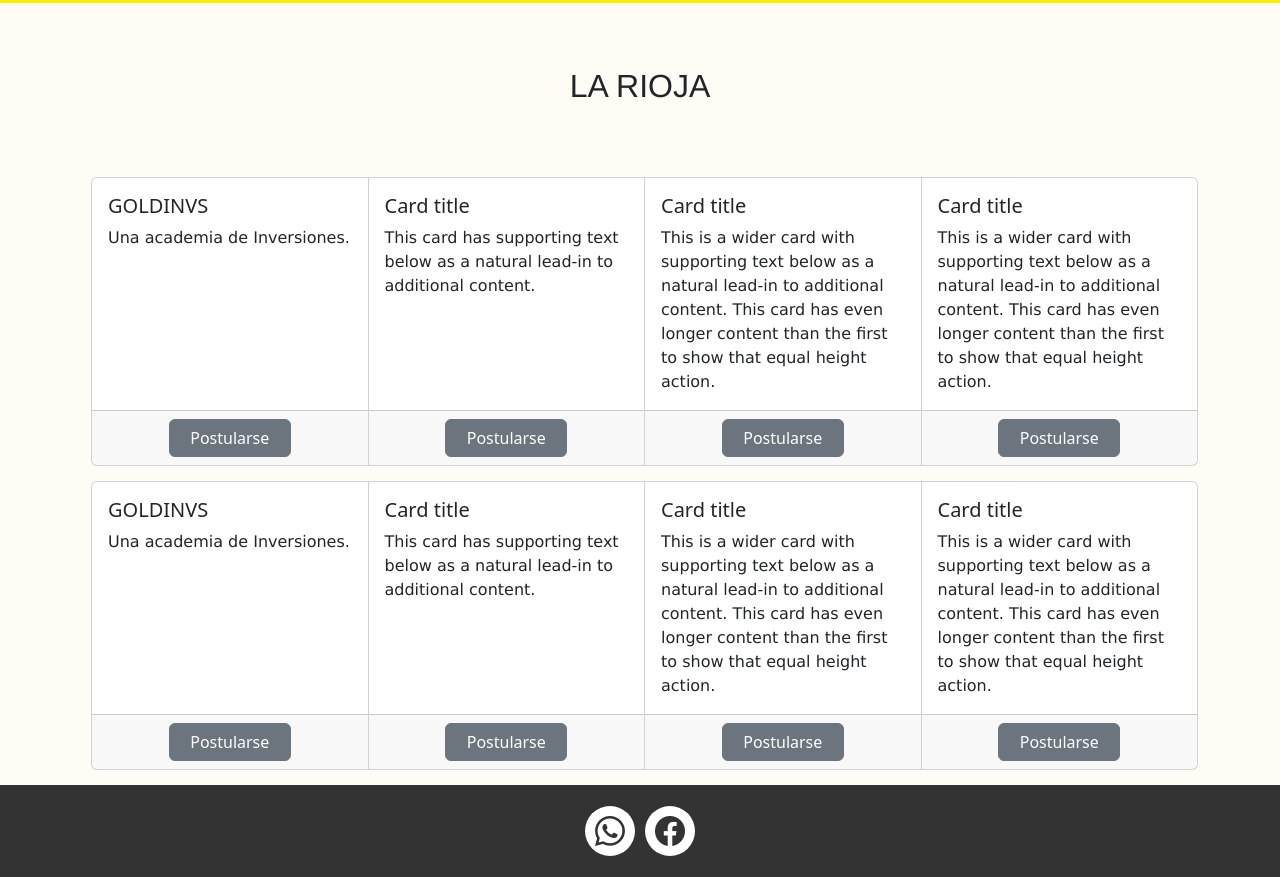
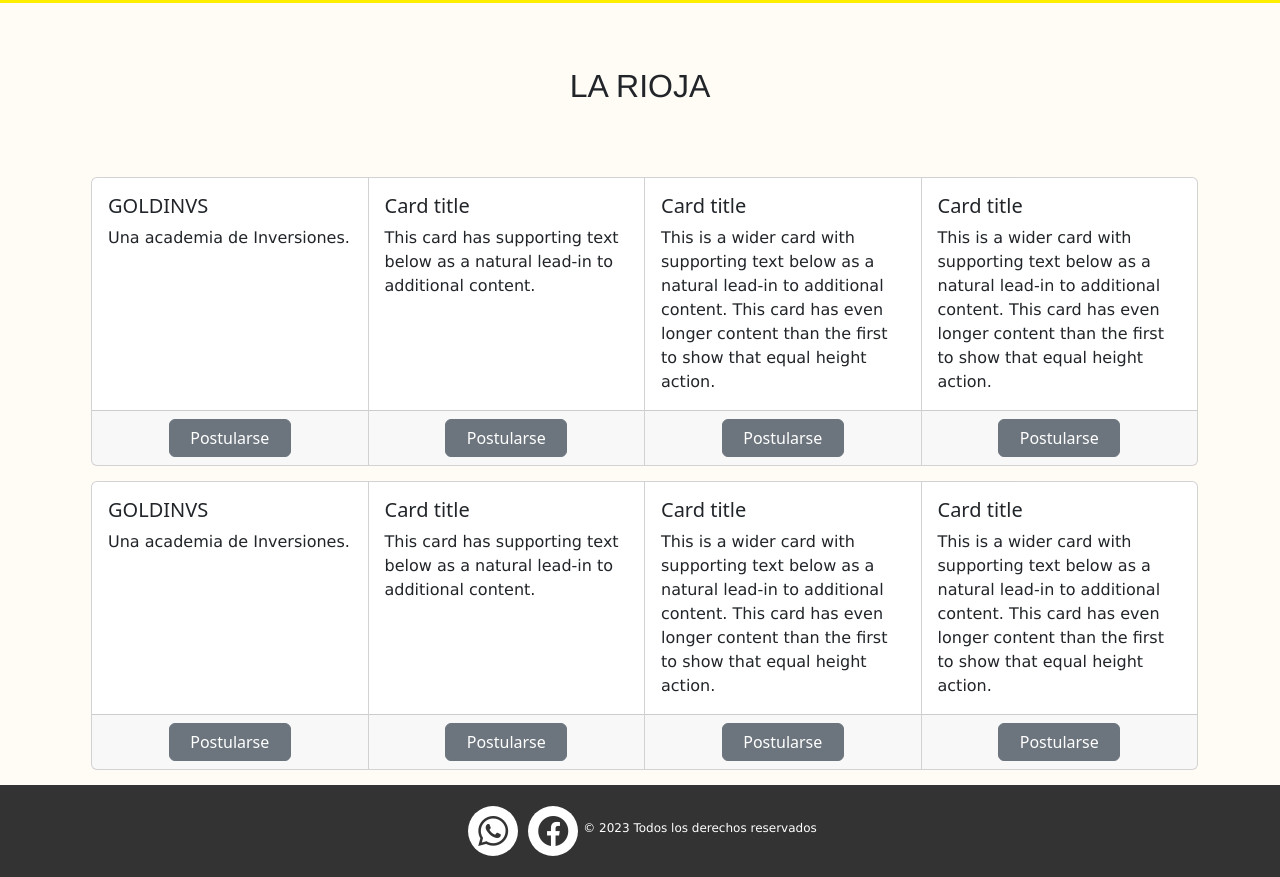
Before and after one commit to Juampyraccuia/ClasificadosArg, a website: page index.html in a window 1280 px wide. Shown: the part 1608-2485 px from the top of the page. Drawn offline with nearby package versions, Linux system fonts and the light colour scheme; files whose address does not match are found by name.

Commit message:
arreglos generales

```diff
--- a/index.html
+++ b/index.html
@@ -353,6 +353,8 @@
           href="https://www.facebook.com/TUPAGINA"
           class="social-icon"
           target="_blank"><i id="face" class="bi bi-facebook"></i></a>
+          <p class="copyright">© 2023 Todos los derechos reservados</p>
+
       </div>
     </footer>
 
--- a/scss/footer.scss
+++ b/scss/footer.scss
@@ -1,5 +1,12 @@
 .footer {
   background-color:#333;
+}
+
+footer p {
+  text-align: center;
+  font-size: 12px;
+  margin-top: 10px;
+  color:white;
 }
 
 .social-icons {
@@ -21,21 +28,32 @@
   color: #333;
   transition: background-color 0.7s ease;
 }
+
 #face{
   font-size: 30px;
 }
+
 #wts{
   font-size: 30px;
 }
+
 .bi.bi-whatsapp:hover{
 color:#25D366;
 transition: background-color 0.7s ease;
 }
+
 .bi.bi-facebook:hover{
   color:#3B5998;
   transition: background-color 0.7s ease;
 }
+
 .social-icon:hover {
   background-color: white; /* para el botón de facebook */
 
 }
+
+.copyrigth {
+  display: flex;
+  flex-direction: column;
+  align-items: center;
+}
```
Also changed, not shown: css/style.css.
